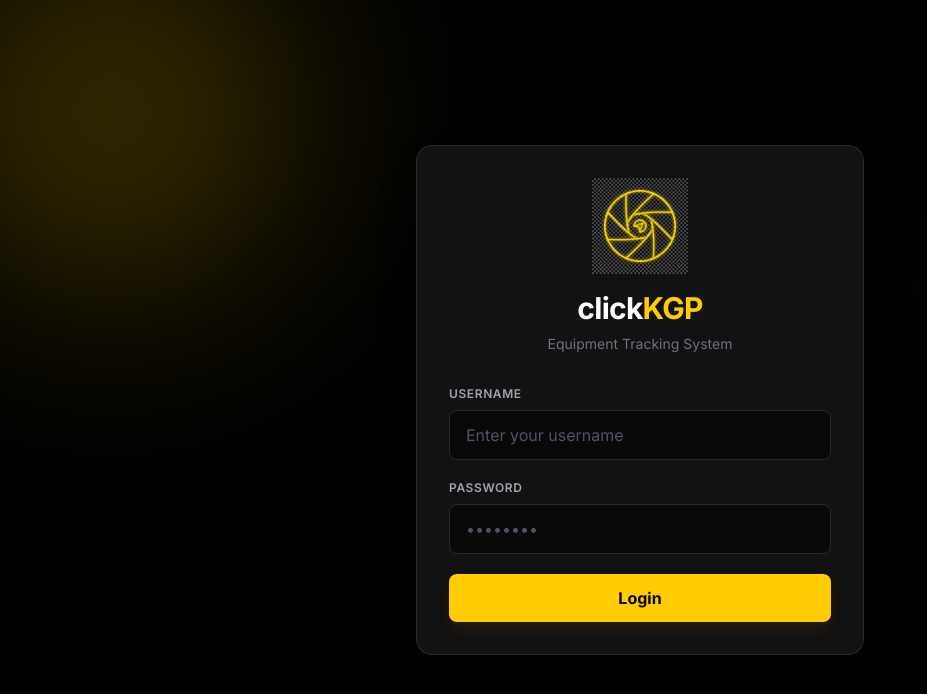
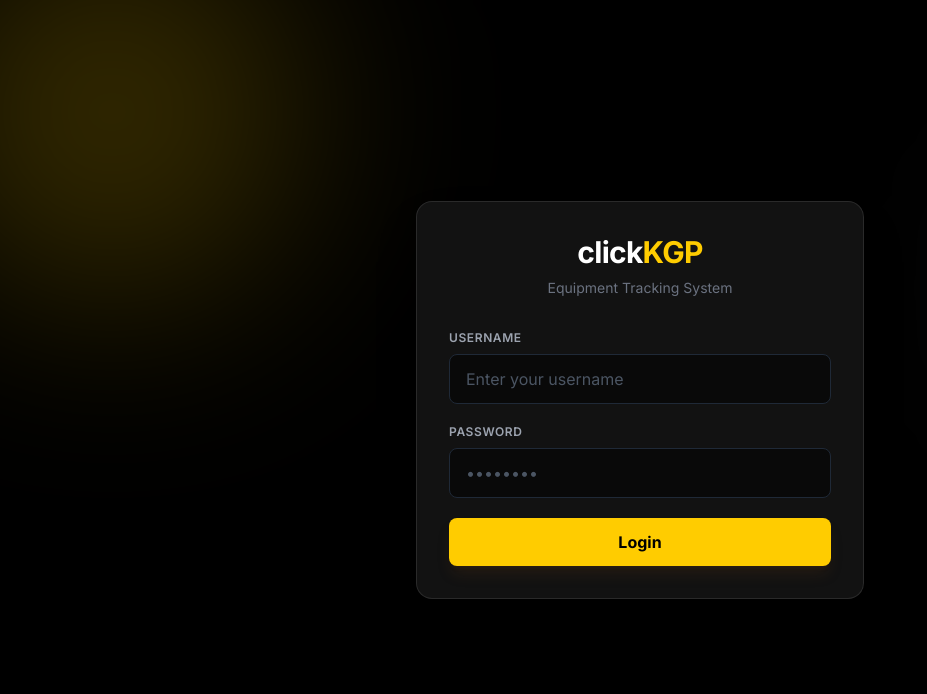
Before and after one commit to Stack-Orbit/click-kgp, a Next.js app: page /login in a window 1280 px wide. Shown: the top 694 px of the page, without its empty margins (0-927 px from the left). Built offline with nearby package versions, Linux system fonts and the light colour scheme.

Commit message:
Fix: Remove logo from login page per user request

```diff
--- a/app/login/page.tsx
+++ b/app/login/page.tsx
@@ -62,20 +62,7 @@ export default function LoginPage() {
 
                 {/* Logo Header */}
                 <div className="flex flex-col items-center mb-8">
-                    <motion.div
-                        initial={{ scale: 0.8 }} animate={{ scale: 1 }} transition={{ type: "spring", stiffness: 200 }}
-                        className="relative w-24 h-24 mb-4"
-                    >
-                        <Image
-                            src="/app-logo.png"
-                            alt="Click KGP"
-                            width={120}
-                            height={120}
-                            className="object-contain"
-                            priority
-                            unoptimized
-                        />
-                    </motion.div>
+
                     <h1 className="text-3xl font-bold tracking-tight">
                         click<span className="text-kgp-yellow">KGP</span>
                     </h1>
```
